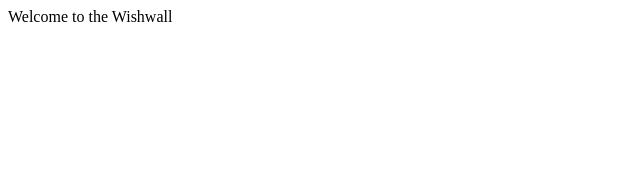
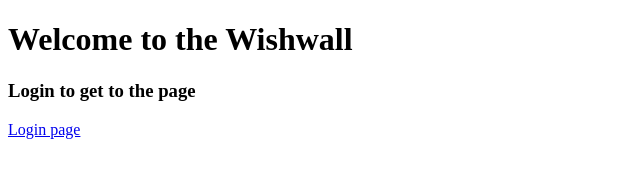
Before and after one commit to nitishsingh10/WishWall, a website: page Frontend/src/pages/index.html in a window 1280 px wide. Shown: the whole page, without its empty margins (0-640 px from the left). Drawn offline with Linux system fonts and the light colour scheme.

Commit message:
index file redirection

```diff
--- a/Frontend/src/pages/index.html
+++ b/Frontend/src/pages/index.html
@@ -6,6 +6,8 @@
     <title>Document</title>
 </head>
 <body>
-    Welcome to the Wishwall
+    <h1>Welcome to the Wishwall</h1>
+    <h3>Login to get to the page</h3>
+    <a href="./login.html">Login page</a>
 </body>
 </html>
```
